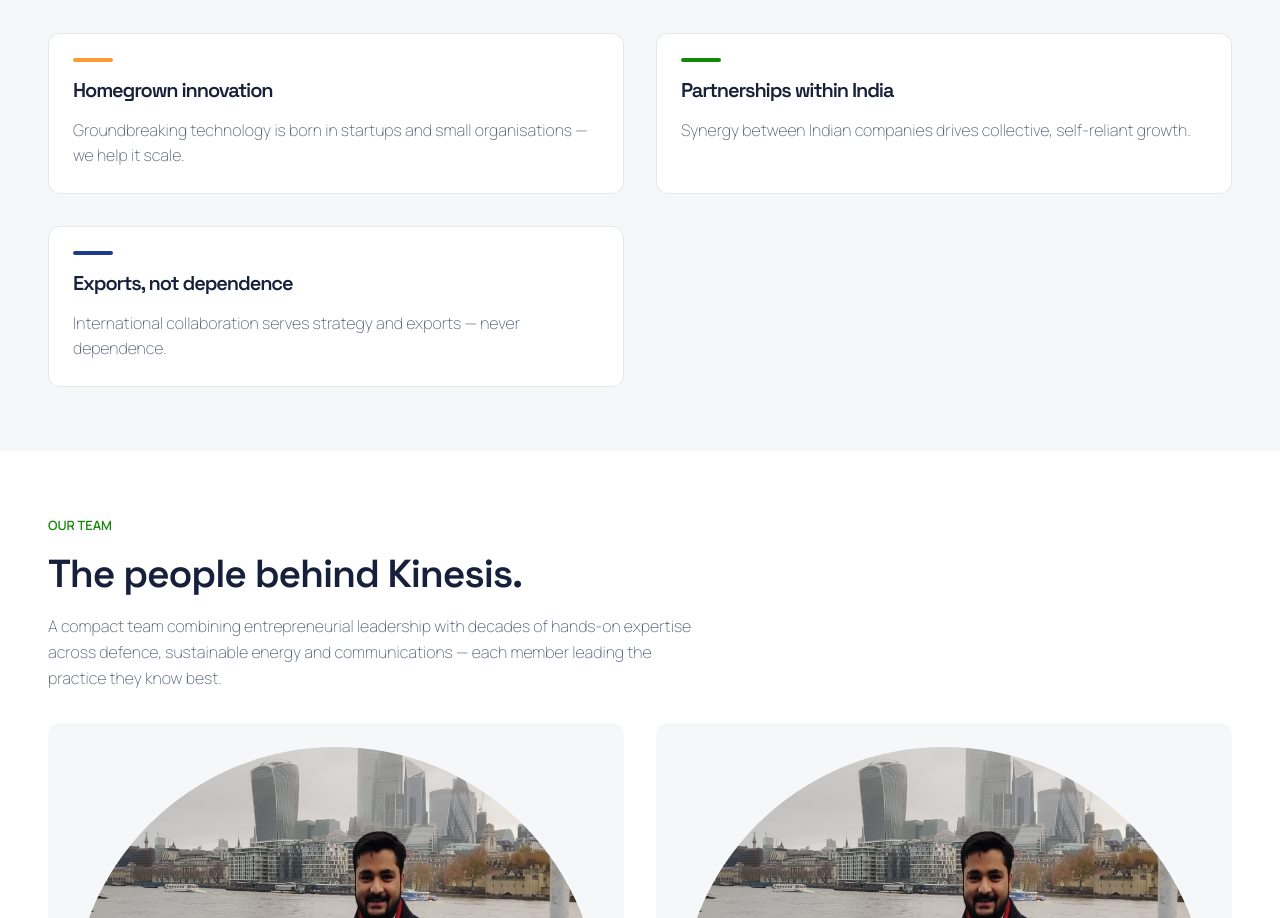
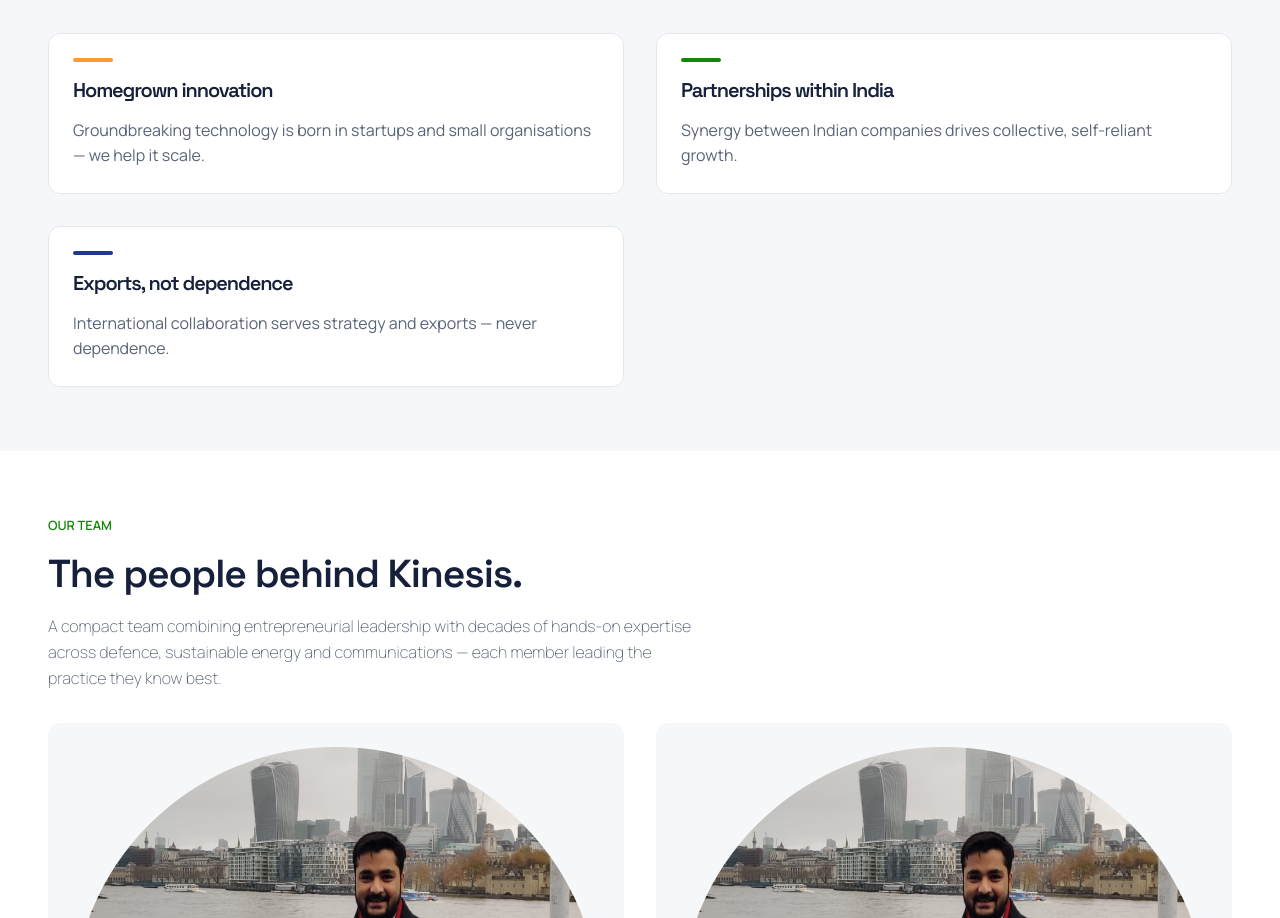
Before and after one commit to divyanshchahar/kinesis, a Next.js app: page /aboutus in a window 1280 px wide. Shown: the part 1883-2801 px from the top of the page. Built offline with nearby package versions, Linux system fonts and the light colour scheme.

Commit message:
uppdated style

```diff
--- a/src/ui/layouts/TextCard1Layout.tsx
+++ b/src/ui/layouts/TextCard1Layout.tsx
@@ -47,7 +47,7 @@
             className={`${styles.container} ${selectedLineColor} ${seletcedBackgroundColor} ${colorScheme} ${addedStyles}`}>
             <hr/>
             <p className={`h6 ${styles.heading}`}>{headingText}</p>
-            <p className={"lightNormal"}>{bodyText}</p>
+            <p className={"regularNormal"}>{bodyText}</p>
         </div>
     )
 }
```
